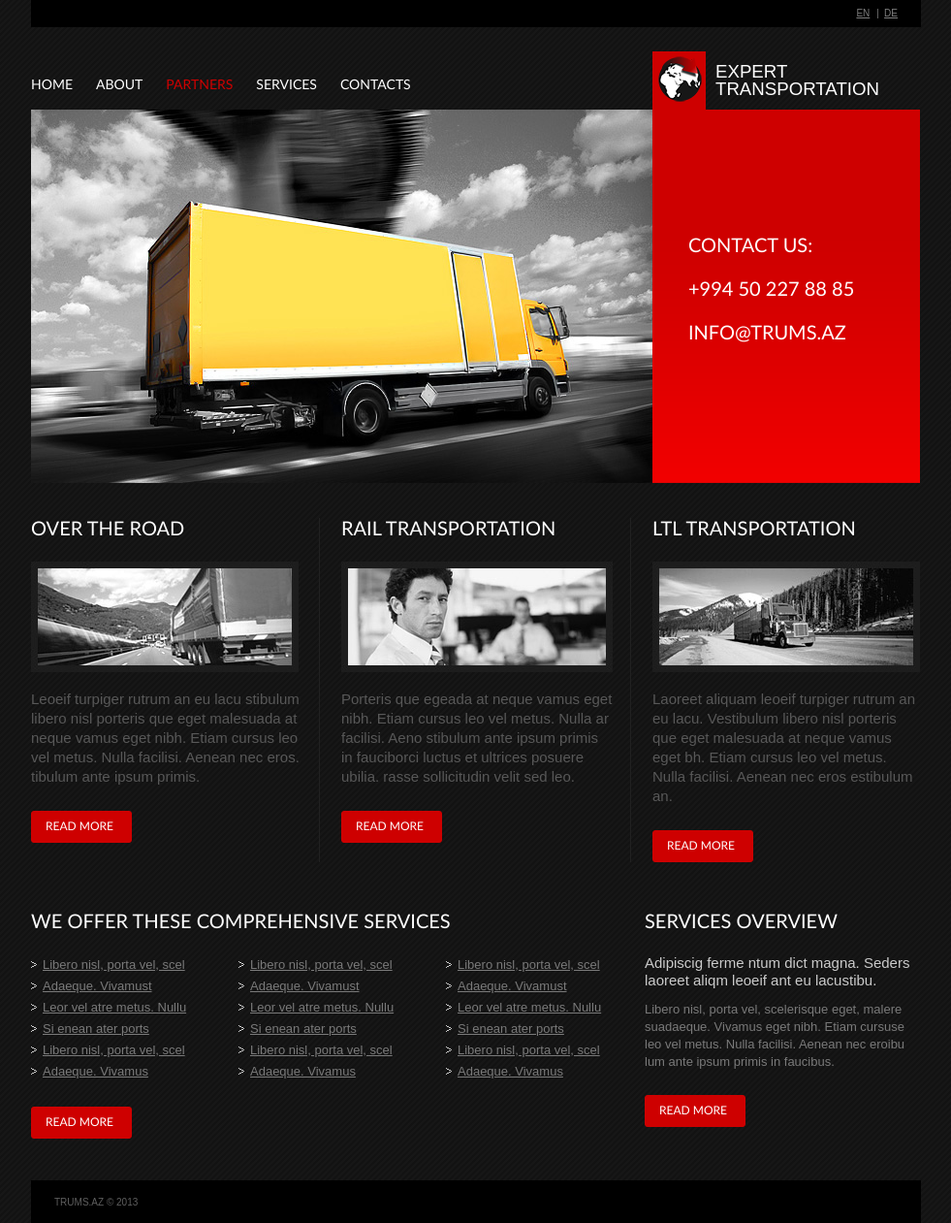
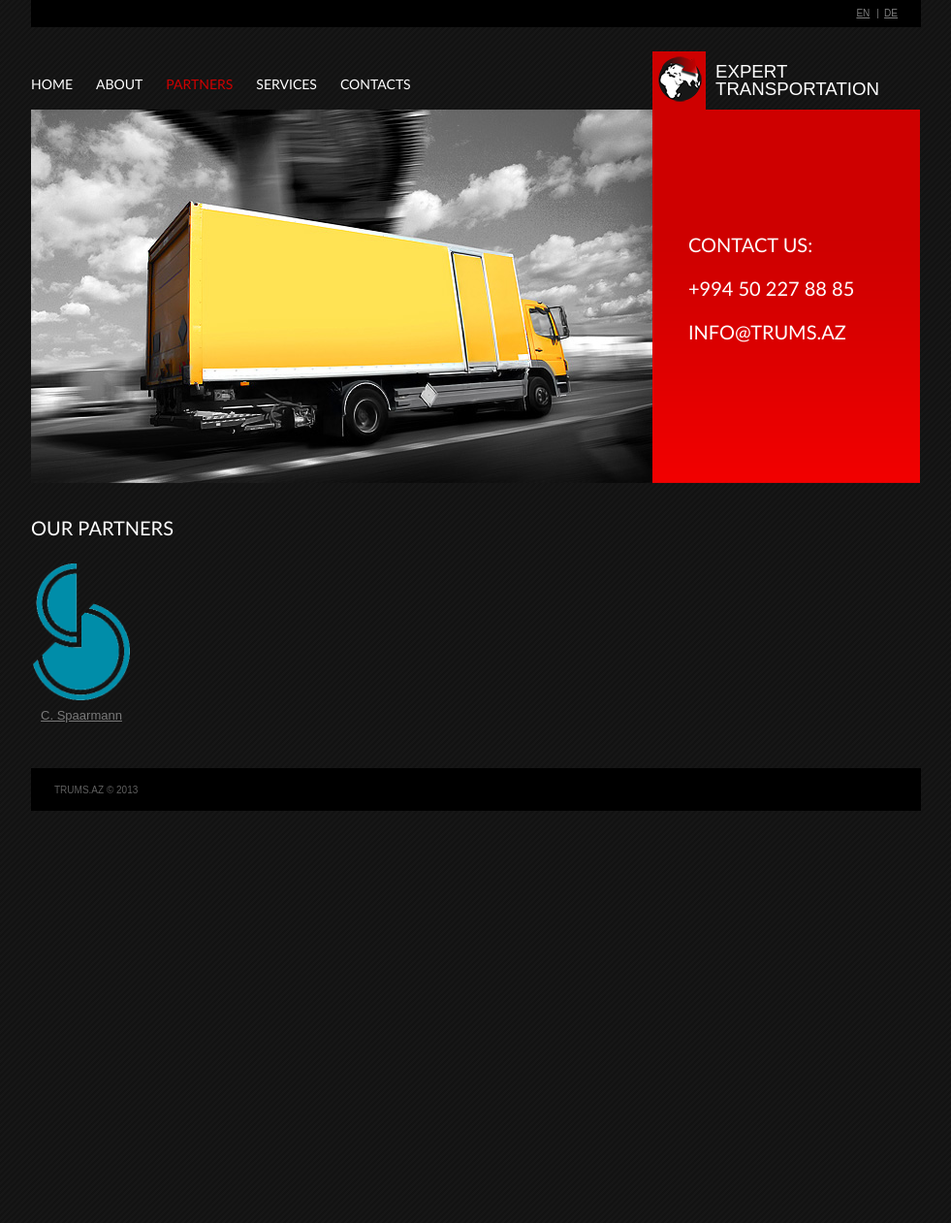
Before and after one commit to trumsaz/trumsaz.github.io, a Jekyll site: the page built from partners.html, in a window 1280 px wide. Shown: the whole page at 97% size, without its empty margins (149-1130 px from the left). Built offline with Jekyll 4.4.1, drawn with Linux system fonts in a browser that asks for light colours; Markdown is read by kramdown in place of the engine named in the settings; after the commit the page ends 900 px from its top, so only the background shows below that.

Commit message:
partners page

```diff
--- a/assets/css/style.css
+++ b/assets/css/style.css
@@ -91,6 +91,10 @@
 .name {font-size:1.154em; line-height:1.2em; color:#cbcbcb; text-align:right;}
 .phone {display:inline-block; width:62px;}
 
+.partners { text-align: center; }
+.partners img { width: 100px; margin-bottom: 7px; }
+.partners a { display: block; }
+
 /* ============================= footer ====================== */
 
 #footer {background:#000; font-size:.769em; text-transform:uppercase; line-height:1em; color:#5f5f5f; padding:18px 0 0 24px;}
--- a/partners.html
+++ b/partners.html
@@ -5,63 +5,16 @@
 language: en
 ---
 
-<div class="line banners">
-  <div class="container line2">
-    <div class="col-1 col-pad">
-      <h3>Over The Road </h3>
-      <img alt="" src="/assets/images/page3-img1.jpg" /><br />
-      <p class="extra-text">Leoeif turpiger rutrum an eu lacu stibulum libero nisl porteris que eget malesuada at neque vamus eget nibh. Etiam cursus leo vel metus. Nulla facilisi. Aenean nec eros.
-tibulum ante ipsum primis.</p>
-      <a href="#" class="link"><span>read more</span></a>
-    </div>
-    <div class="col-2 col-pad">
-      <h3>Rail Transportation </h3>
-      <img alt="" src="/assets/images/page3-img2.jpg" /><br />
-      <p class="extra-text">Porteris que egeada at neque vamus eget nibh. Etiam cursus leo vel metus. Nulla ar facilisi. Aeno stibulum ante ipsum primis in fauciborci luctus et ultrices posuere ubilia.
-rasse sollicitudin velit sed leo. </p>
-      <a href="#" class="link"><span>read more</span></a>
-    </div>
-    <div class="col-3">
-      <h3>LTL Transportation</h3>
-      <img alt="" src="/assets/images/page3-img3.jpg" /><br />
-      <p class="extra-text">Laoreet aliquam leoeif turpiger rutrum an eu lacu. Vestibulum libero nisl porteris que eget malesuada at neque vamus eget bh. Etiam cursus leo vel metus. Nulla facilisi. Aenean nec eros estibulum an.</p>
-      <a href="#" class="link"><span>read more</span></a>
-    </div>
-  </div>
+<div class="container">
+  <h3>Our partners</h3>
+  <table class="partners">
+    <tr>
+      <td>
+        <a href="http://www.spaarmann.eu/" target="_blank">
+          <img src="/assets/partners/cspaarman.png" alt="C. Spaarman">
+        </a>
+        <a href="http://www.spaarmann.eu/" target="_blank">C. Spaarmann</a>
+      </td>
+    </tr>
+  </table>
 </div>
-<div class="container margin1">
-  <div class="col-1 col-pad">
-    <h3>We Offer These Comprehensive Services</h3>
-    <ul class="col-1 col-pad2">
-      <li><a href="#">Libero nisl, porta vel, scel</a></li>
-      <li><a href="#">Adaeque. Vivamust</a></li>
-      <li><a href="#">Leor vel atre metus. Nullu</a></li>
-      <li><a href="#">Si enean ater ports</a></li>
-      <li><a href="#">Libero nisl, porta vel, scel</a></li>
-      <li><a href="#">Adaeque. Vivamus</a></li>
-    </ul>
-    <ul class="col-2 col-pad2">
-      <li><a href="#">Libero nisl, porta vel, scel</a></li>
-      <li><a href="#">Adaeque. Vivamust</a></li>
-      <li><a href="#">Leor vel atre metus. Nullu</a></li>
-      <li><a href="#">Si enean ater ports</a></li>
-      <li><a href="#">Libero nisl, porta vel, scel</a></li>
-      <li><a href="#">Adaeque. Vivamus</a></li>
-    </ul>
-    <ul class="col-3">
-      <li><a href="#">Libero nisl, porta vel, scel</a></li>
-      <li><a href="#">Adaeque. Vivamust</a></li>
-      <li><a href="#">Leor vel atre metus. Nullu</a></li>
-      <li><a href="#">Si enean ater ports</a></li>
-      <li><a href="#">Libero nisl, porta vel, scel</a></li>
-      <li><a href="#">Adaeque. Vivamus</a></li>
-    </ul>
-    <a href="#" class="link"><span>read more</span></a>
-  </div>
-  <div class="col-2">
-    <h3>services overview </h3>
-    <h6>Adipiscig  ferme ntum dict magna. Seders laoreet aliqm leoeif ant eu lacustibu.</h6>
-    Libero nisl, porta vel, scelerisque eget, malere suadaeque. Vivamus eget nibh. Etiam cursuse leo vel metus. Nulla facilisi. Aenean nec eroibu lum ante ipsum primis in faucibus.<br />
-    <a href="#" class="link"><span>read more</span></a>
-  </div>
-</div>
```
Also changed, not shown: assets/partners/cspaarman.png (added).
